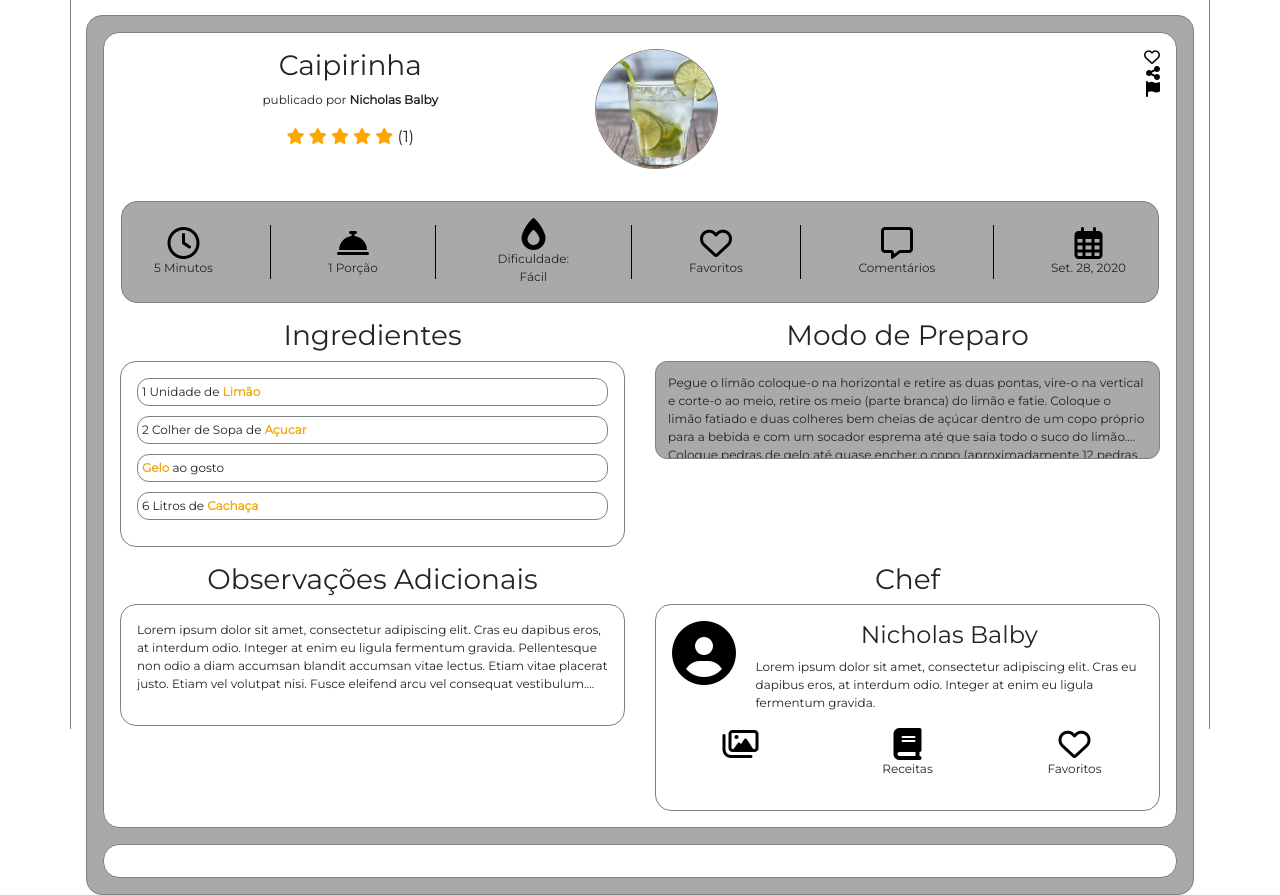
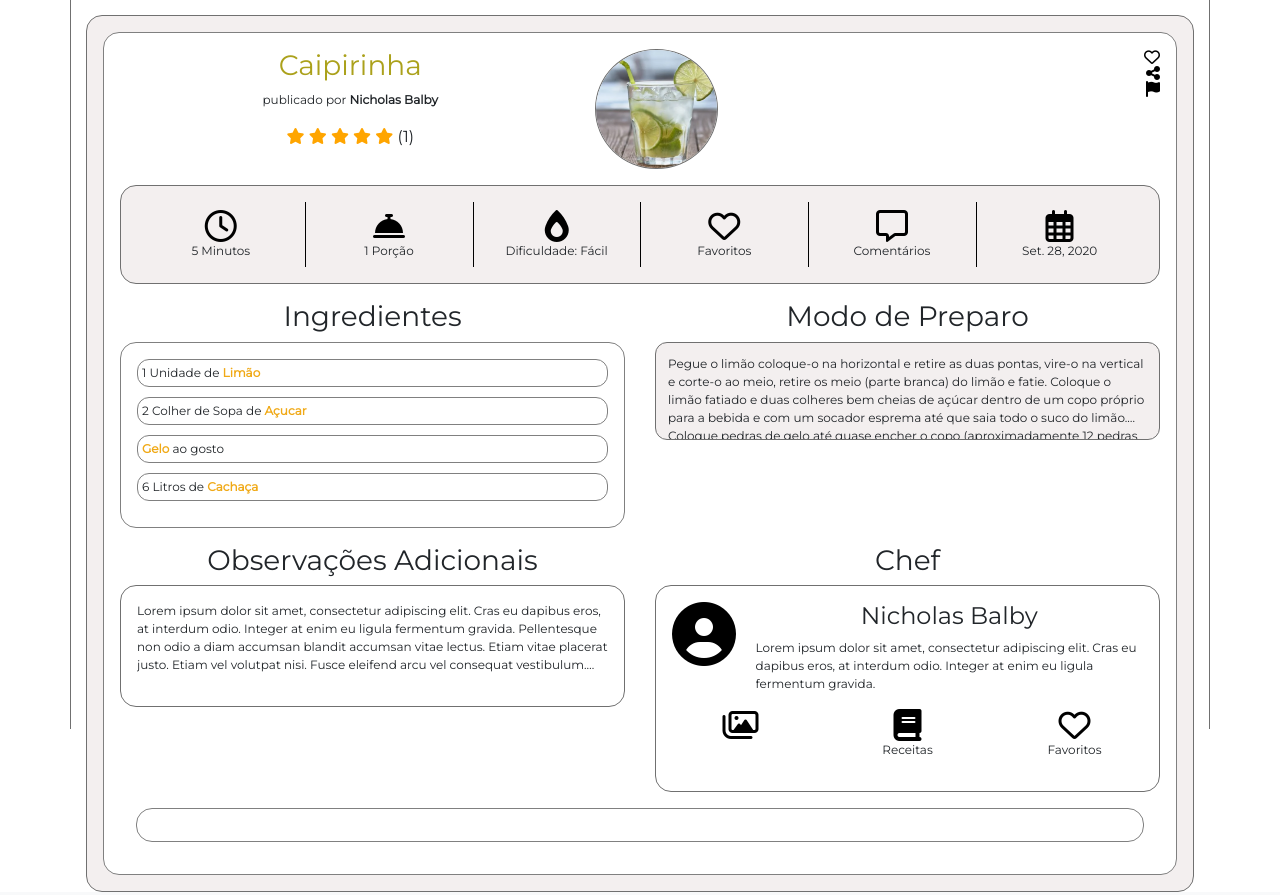
Before and after one commit to Tads98/CookIt, a Django app: page /caipirinha in a window 1280 px wide. Shown: the part 71-966 px from the top of the page. Run offline with Django 3.2, Linux system fonts and the light colour scheme; data comes from the database, SQL or seed files in the repository; some libraries are stand-ins or nearby versions.

Commit message:
Correções básicas de cores e alinhamento em template receita completa

```diff
--- a/core/static/custom/css/style.css
+++ b/core/static/custom/css/style.css
@@ -551,14 +551,14 @@ hr {
 }
 
 .container {
-    border-left: 1px solid grey;
-    border-right: 1px solid grey;
+    border-left: 1px solid #707070;
+    border-right: 1px solid #707070;
 }
 
 #receita-receita-completa {
-    border: 1px solid grey;
+    border: 1px solid #707070;
     border-radius: 1em;
-    background-color: darkgray;
+    background-color: #F3EFEF;
 }
 
 #dados-receita-completa,
@@ -573,26 +573,26 @@ hr {
 #titulo-receita-completa {
     text-align: center;
 }
+#titulo-receita-completa h3{
+    color: #ABA11B;
+}
 
 #opcoes-receita-completa {
     text-align: right;
 }
 
 #icones-receita-completa {
-    border: 1px solid grey;
-    background-color: darkgray;
+    border: 1px solid #707070;
+    background-color: #F3EFEF;
     border-radius: 1em;
-    margin: 1em;
     display: flex;
-    justify-content: space-between;
+    justify-content: space-around;
     align-items: center;
     padding: 1em;
 }
 
 .icon-text-receita-completa {
     text-align: center;
-    padding-left: 1em;
-    padding-right: 1em;
     max-width: 7em;
 }
 
@@ -629,8 +629,8 @@ hr {
 }
 
 #modo-de-preparo-receita-completa p {
-    border: 1px solid grey;
-    background-color: darkgray;
+    border: 1px solid #707070;
+    background-color: #F3EFEF;
     border-radius: 1em;
     list-style-type: decimal;
     font-size: 12px;
@@ -646,7 +646,7 @@ textarea {
 
 #usuario-receita-completa,
 #obad-receita-completa {
-    border: 1px solid grey;
+    border: 1px solid #707070;
     border-radius: 1em;
     padding: 1em;
 }
@@ -667,7 +667,11 @@ textarea {
 
 .line-receita-completa {
     border-left: 1px solid black;
-    height: 80%;
+    height: 65px;
+    width: 16.6%;
+    display: flex;
+    align-items: center;
+    justify-content: center;
 }
 
 .fa-star {
@@ -682,5 +686,5 @@ textarea {
     width: 120px;
     height: 120px;
     margin-bottom: 1rem;
-    border: 1px solid gray;
+    border: 1px solid #707070;
 }
--- a/core/templates/receita/receita-completa.html
+++ b/core/templates/receita/receita-completa.html
@@ -30,8 +30,12 @@
                     <a href=""><i class="fas fa-flag"></i></a>
                 </div>
             </div>
+
             <div class="row">
+                <div class="col mb-3">
                     <div id="icones-receita-completa" class="col">
+
+                        <div class="line-receita-completa" class="col" style="border: none;">
                             <div class="icon-text-receita-completa">
                                 <i class="far fa-clock"></i>
                                 <br> {% if ingrediente.tempo_preparo <= 1 %}
@@ -40,7 +44,9 @@
                                 <p>{{ingrediente.tempo_preparo}} {{ingrediente.get_tempo_unidade_medida_display}}s</p>
                                 {% endif %}
                             </div>
-                    <div class="line-receita-completa"></div>
+                        </div>
+
+                        <div class="line-receita-completa" class="col">
                             <div class="icon-text-receita-completa">
                                 <i class="fas fa-concierge-bell"></i>
                                 <br> {% if ingrediente.porcoes <= 1 %}
@@ -49,25 +55,34 @@
                                 <p>{{ingrediente.porcoes}} Porções</p>
                                 {% endif %}
                             </div>
-                    <div class="line-receita-completa"></div>
+                        </div>
+
+                        <div class="line-receita-completa" class="col">
                             <div class="icon-text-receita-completa">
                                 <i class="fas fa-burn"></i>
                                 <br>
                                 <p>Dificuldade: {{ingrediente.get_dificuldade_display}}</p>
                             </div>
-                    <div class="line-receita-completa"></div>
+                        </div>
+
+
+                        <div class="line-receita-completa" class="col">
                             <div class="icon-text-receita-completa">
                                 <i class="far fa-heart"></i>
                                 <br>
                                 <p>Favoritos</p>
                             </div>
-                    <div class="line-receita-completa"></div>
+                        </div>
+
+                        <div class="line-receita-completa" class="col">
                             <div class="icon-text-receita-completa">
                                 <i class="far fa-comment-alt"></i>
                                 <br>
                                 <p>Comentários</p>
                             </div>
-                    <div class="line-receita-completa"></div>
+                        </div>
+
+                        <div class="line-receita-completa" class="col">
                             <div class="icon-text-receita-completa">
                                 <i class="far fa-calendar-alt"></i>
                                 <br>
@@ -75,6 +90,11 @@
                             </div>
                         </div>
                     </div>
+                </div>
+
+            </div>
+
+
             <div class="row">
 
                 <div id="ingredientes-receita-completa" class="col">
@@ -103,12 +123,16 @@
                     <h3>Modo de Preparo</h3>
                     <p>{{ingrediente.modo_preparo}}</p>
                 </div>
+
             </div>
+
             <div class="row">
+
                 <div class="col">
                     <h3>Observações Adicionais</h3>
                     <div id="obad-receita-completa">
-                        <p>Lorem ipsum dolor sit amet, consectetur adipiscing elit. Cras eu dapibus eros, at interdum
+                        <p>Lorem ipsum dolor sit amet, consectetur adipiscing elit. Cras eu dapibus eros, at
+                            interdum
                             odio. Integer at enim eu ligula fermentum gravida. Pellentesque non odio a diam accumsan
                             blandit accumsan vitae lectus. Etiam vitae placerat
                             justo. Etiam vel volutpat nisi. Fusce eleifend arcu vel consequat vestibulum. Aliquam
@@ -145,8 +169,9 @@
                         </div>
                     </div>
                 </div>
+
             </div>
-        </div>
+
             <div id="comentarios-receita-completa"></div>
         </div>
     </div>
```
Lines whose indentation alone changed are shown as unchanged.
